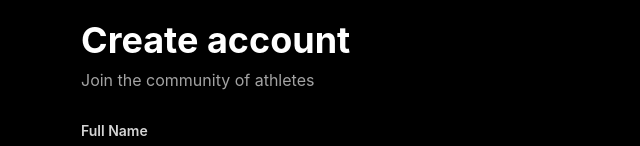
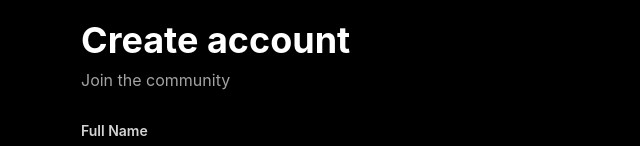
Before and after one commit to mrkizildag/mrkizildag.github.io, a React (Vite) app: page /signup in a window 1280 px wide. Shown: the part 173-319 px from the top of the page, without its empty margins (319-959 px from the left). Built offline with nearby package versions, Linux system fonts and the light colour scheme; no server answers.

Commit message:
fixed message

```diff
--- a/src/screens/SignUpScreen.tsx
+++ b/src/screens/SignUpScreen.tsx
@@ -71,7 +71,7 @@ export default function SignUpScreen() {
 
         <div className="signup-header">
           <h1 className="signup-title">Create account</h1>
-          <p className="signup-subtitle">Join the community of athletes</p>
+          <p className="signup-subtitle">Join the community</p>
         </div>
 
         <form className="signup-form" onSubmit={handleSignUp}>
```
